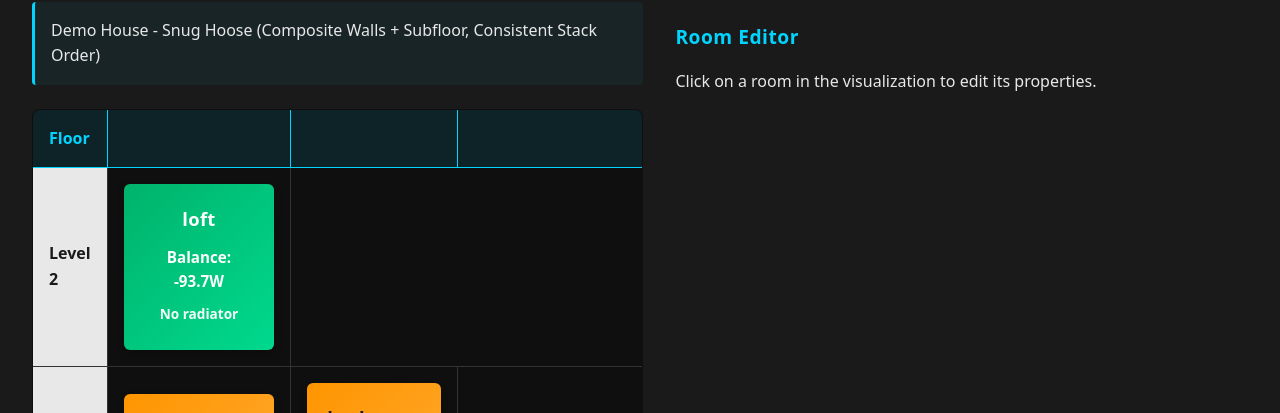
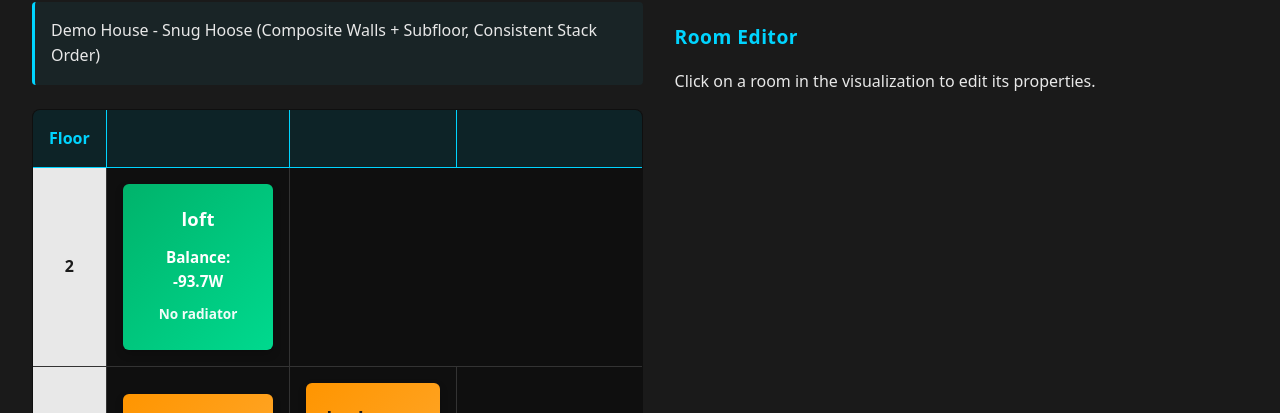
Before and after one commit to gavbarnett/Snug-Hoose, a plain HTML site: page index.html in a window 1280 px wide. Shown: the part 387-800 px from the top of the page. Drawn offline with Linux system fonts and the light colour scheme.

Commit message:
Modified: minor tidy up of text alignment in house viz

```diff
--- a/source/scripts/visualizer.js
+++ b/source/scripts/visualizer.js
@@ -19,7 +19,7 @@ function getRadiatorInfo(zone, radiators) {
     const name = rad ? rad.name : spec.radiator_id;
     return `${name} (${spec.surface_area}m²)`;
   });
-  return rads.join(', ');
+  return rads.join('\n');
 }
 
 export function renderThermalViz(demo, radiators) {
@@ -64,7 +64,7 @@ export function renderThermalViz(demo, radiators) {
     const row = tbody.insertRow();
 
     const levelCell = row.insertCell();
-    levelCell.textContent = `Level ${level}`;
+    levelCell.textContent = `${level}`;
     levelCell.classList.add('level-cell');
 
     for (const zone of levels[level]) {
--- a/style/main.css
+++ b/style/main.css
@@ -308,7 +308,7 @@ select:focus, input[type="number"]:focus {
 .thermal-table th, .thermal-table td {
   border: 1px solid var(--border);
   padding: 1rem;
-  text-align: left;
+  text-align: center;
 }
 
 .thermal-table th {
@@ -361,6 +361,7 @@ select:focus, input[type="number"]:focus {
   font-size: 0.85em;
   margin: 0.3rem 0;
   opacity: 0.95;
+  white-space: pre-line;;
 }
 
 /* Thermal color gradients */
```
